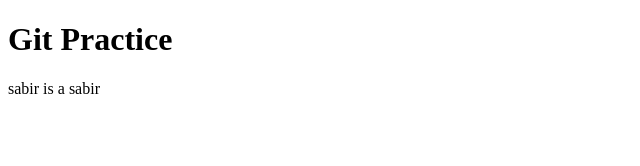
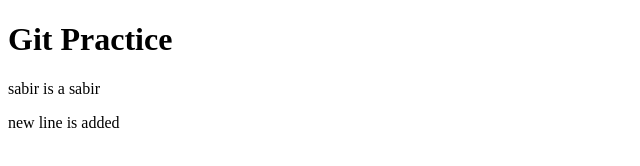
Before and after one commit to sabirhira/practiceRepo, a plain HTML site: page index.html in a window 1280 px wide. Shown: the whole page, without its empty margins (0-640 px from the left). Drawn offline with Linux system fonts and the light colour scheme.

Commit message:
new line added

```diff
--- a/index.html
+++ b/index.html
@@ -8,5 +8,6 @@
    <body>
       <h1>Git Practice</h1>
       <p>sabir is a sabir</p>
+      <p>new line is added</p>
    </body>
 </html>
```
